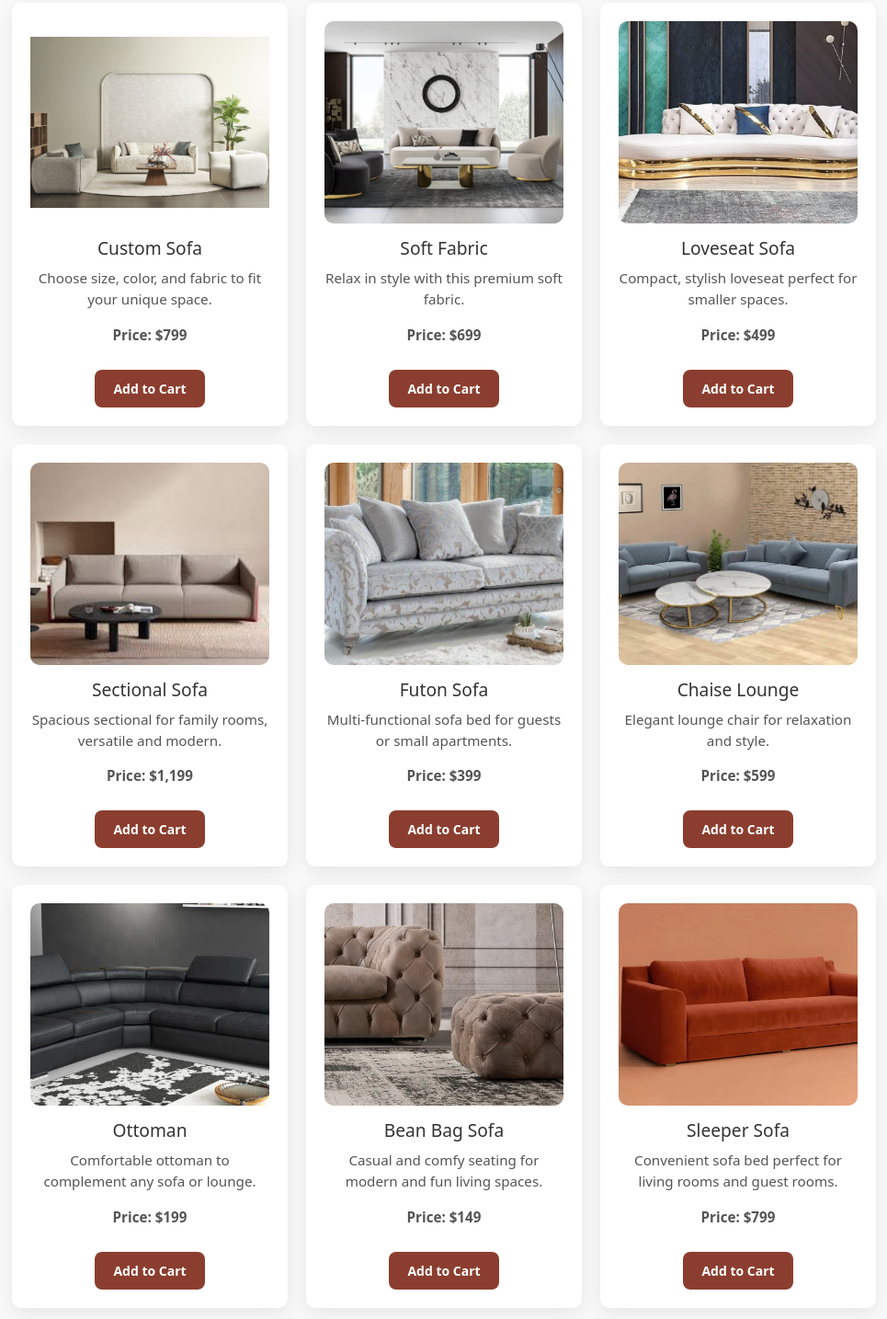
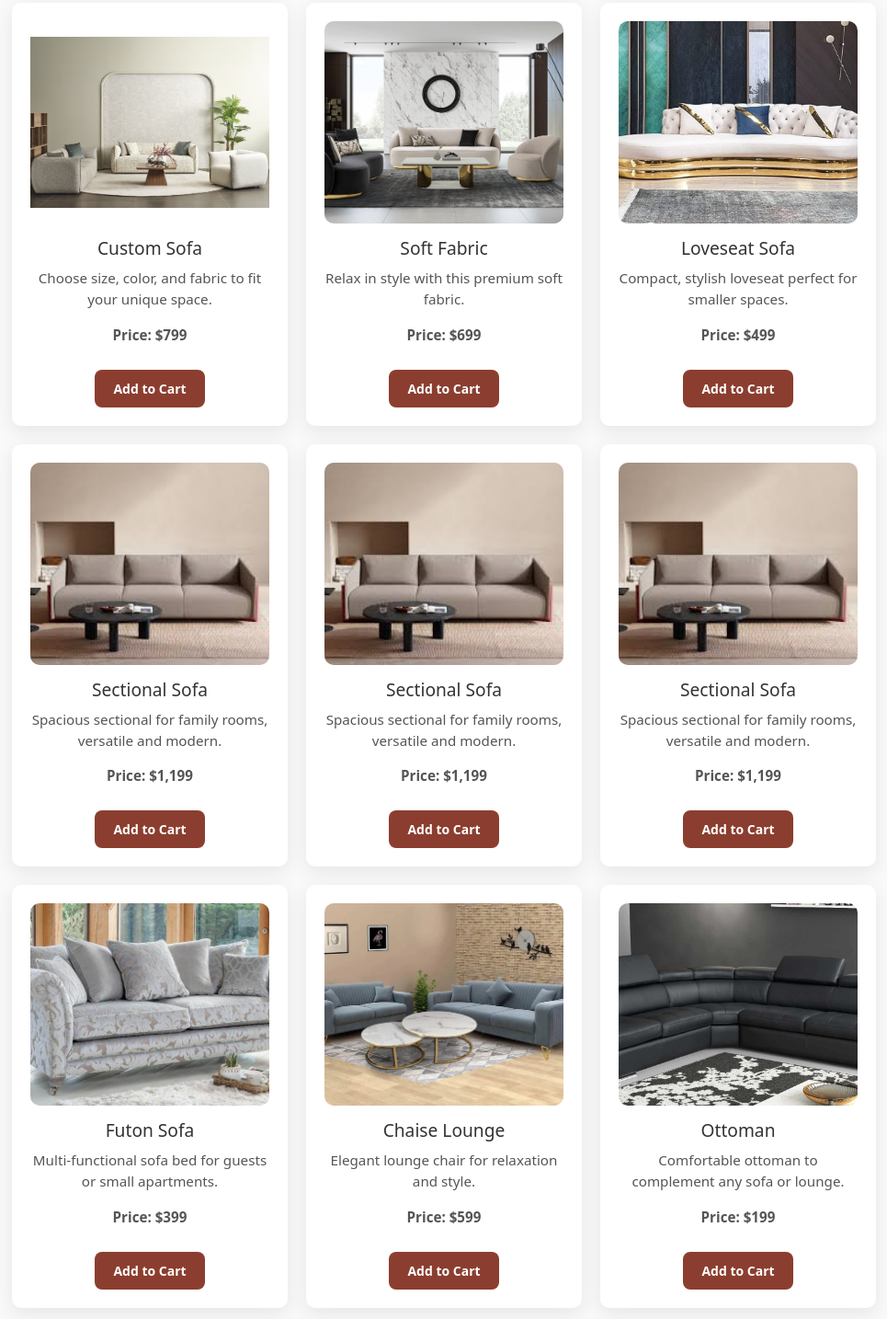
Before and after one commit to shayanaptech1234-star/LushLounge, a plain HTML site: page products.html in a window 1280 px wide. Shown: the part 566-2000 px from the top of the page at 92% size, without its empty margins (157-1122 px from the left). Drawn offline with nearby package versions, Linux system fonts and the light colour scheme.

Commit message:
Update products.html

```diff
--- a/products.html
+++ b/products.html
@@ -1,133 +1,4 @@
-<!DOCTYPE html>
-<html lang="en">
-<head>
-    <meta charset="UTF-8">
-    <meta name="viewport" content="width=device-width, initial-scale=1.0">
-    <title>Document</title>
-    <link rel="stylesheet" href="product.css">
-</head>
-<body>
-    <nav>
-        <div class="logo">LushLounge</div>
-        <ul>
-          <li><a href="index.html">Home</a></li>
-          <li><a href="products.html">Sofas</a></li>
-          <li><a href="about.html">About</a></li>
-          <li><a href="contact.html">Contact</a></li>
-        </ul>
-      </nav>
-    <!-- Product Grid -->
-<div id="products">
 
-    <!-- Product Card 1 -->
-    <div class="product">
-      <img src="so_1.webp" alt="Modern Sofa">
-      <h3>Modern Sofa</h3>
-      <p>Elegant, comfortable sofa with premium fabric and cushions.</p>
-      <p><strong>Price: $599</strong></p>
-      <a href="#" class="btn">Add to Cart</a>
-    </div>
-
-    <!-- Product Card 2 -->
-    <div class="product">
-      <img src="l-shape-sofa-cover-7-seater-4-3-jumbo-size-stretchable-elastic-fitted-solid-color-jersey-cover-dark-blue_46963.jpg" alt="Corner Sofa">
-      <h3>Corner Sofa</h3>
-      <p>Perfect for living rooms, spacious and cozy with sleek design.</p>
-      <p><strong>Price: $899</strong></p>
-      <a href="#" class="btn">Add to Cart</a>
-    </div>
-
-    <!-- Product Card 3 -->
-    <div class="product">
-      <img src="0.jpeg" alt="Living Room Set">
-      <h3>Living Room Set</h3>
-      <p>Matching sofa and chairs with stylish tables for complete décor.</p>
-      <p><strong>Price: $1,299</strong></p>
-      <a href="#" class="btn">Add to Cart</a>
-    </div>
-
-    <!-- Product Card 4 -->
-    <div class="product">
-      <img src="fsu.jpg" alt="Custom Sofa">
-      <h3>Custom Sofa</h3>
-      <p>Choose size, color, and fabric to fit your unique space.</p>
-      <p><strong>Price: $799</strong></p>
-      <a href="#" class="btn">Add to Cart</a>
-    </div>
-
-    <!-- Product Card 5 -->
-    <div class="product">
-      <img src="1.3.jpg" alt="Recliner Sofa">
-      <h3>Soft Fabric</h3>
-      <p>Relax in style with this premium soft fabric.</p>
-      <p><strong>Price: $699</strong></p>
-      <a href="#" class="btn">Add to Cart</a>
-    </div>
-
-    <!-- Product Card 6 -->
-    <div class="product">
-      <img src="L80_.jpg" alt="Loveseat Sofa">
-      <h3>Loveseat Sofa</h3>
-      <p>Compact, stylish loveseat perfect for smaller spaces.</p>
-      <p><strong>Price: $499</strong></p>
-      <a href="#" class="btn">Add to Cart</a>
-    </div>
-
-    <!-- Product Card 7 -->
-    <div class="product">
-      <img src="images (1).jfif" alt="Sectional Sofa">
-      <h3>Sectional Sofa</h3>
-      <p>Spacious sectional for family rooms, versatile and modern.</p>
-      <p><strong>Price: $1,199</strong></p>
-      <a href="#" class="btn">Add to Cart</a>
-    </div>
-
-    <!-- Product Card 8 -->
-    <div class="product">
-      <img src="3-4.jpg" alt="Futon Sofa">
-      <h3>Futon Sofa</h3>
-      <p>Multi-functional sofa bed for guests or small apartments.</p>
-      <p><strong>Price: $399</strong></p>
-      <a href="#" class="btn">Add to Cart</a>
-    </div>
-
-    <!-- Product Card 9 -->
-    <div class="product">
-      <img src="so_1.webp" alt="Chaise Lounge">
-      <h3>Chaise Lounge</h3>
-      <p>Elegant lounge chair for relaxation and style.</p>
-      <p><strong>Price: $599</strong></p>
-      <a href="#" class="btn">Add to Cart</a>
-    </div>
-
-    <!-- Product Card 10 -->
-    <div class="product">
-      <img src="MILANO-CORNER.jpg" alt="Ottoman">
-      <h3>Ottoman</h3>
-      <p>Comfortable ottoman to complement any sofa or lounge.</p>
-      <p><strong>Price: $199</strong></p>
-      <a href="#" class="btn">Add to Cart</a>
-    </div>
-
-    <!-- Product Card 11 -->
-    <div class="product">
-      <img src="top_pouff2.webp" alt="Bean Bag Sofa">
-      <h3>Bean Bag Sofa</h3>
-      <p>Casual and comfy seating for modern and fun living spaces.</p>
-      <p><strong>Price: $149</strong></p>
-      <a href="#" class="btn">Add to Cart</a>
-    </div>
-
-    <!-- Product Card 12 -->
-    <div class="product">
-      <img src="BEST-ONLINE-SOFAS-SUB-2048px-3x2-1.webp" alt="Sleeper Sofa">
-      <h3>Sleeper Sofa</h3>
-      <p>Convenient sofa bed perfect for living rooms and guest rooms.</p>
-      <p><strong>Price: $799</strong></p>
-      <a href="#" class="btn">Add to Cart</a>
-    </div>
-
-  </div>
   <!DOCTYPE html>
 <html lang="en">
 <head>
@@ -147,7 +18,7 @@
     <div class="logo">LushLounge</div>
     <ul>
       <li><a href="index.html">Home</a></li>
-      <li><a href="products.html">Cakes</a></li>
+      <li><a href="products.html">Sofas</a></li>
       <li><a href="about.html">About</a></li>
       <li><a href="contact.html">Contact</a></li>
     </ul>
@@ -204,6 +75,20 @@
       <button class="btn add-to-cart" data-product="Loveseat Sofa">Add to Cart</button>
     </div>
 
+    <div class="product">
+      <img src="images (1).jfif" alt="Sectional Sofa">
+      <h3>Sectional Sofa</h3>
+      <p>Spacious sectional for family rooms, versatile and modern.</p>
+      <p><strong>Price: $1,199</strong></p>
+      <button class="btn add-to-cart" data-product="Sectional Sofa">Add to Cart</button>
+    </div>
+    <div class="product">
+      <img src="images (1).jfif" alt="Sectional Sofa">
+      <h3>Sectional Sofa</h3>
+      <p>Spacious sectional for family rooms, versatile and modern.</p>
+      <p><strong>Price: $1,199</strong></p>
+      <button class="btn add-to-cart" data-product="Sectional Sofa">Add to Cart</button>
+    </div>
     <div class="product">
       <img src="images (1).jfif" alt="Sectional Sofa">
       <h3>Sectional Sofa</h3>
@@ -293,7 +178,8 @@
       });
     });
   </script>
-
+</body>
+</html>
 
 
 </body>
```
